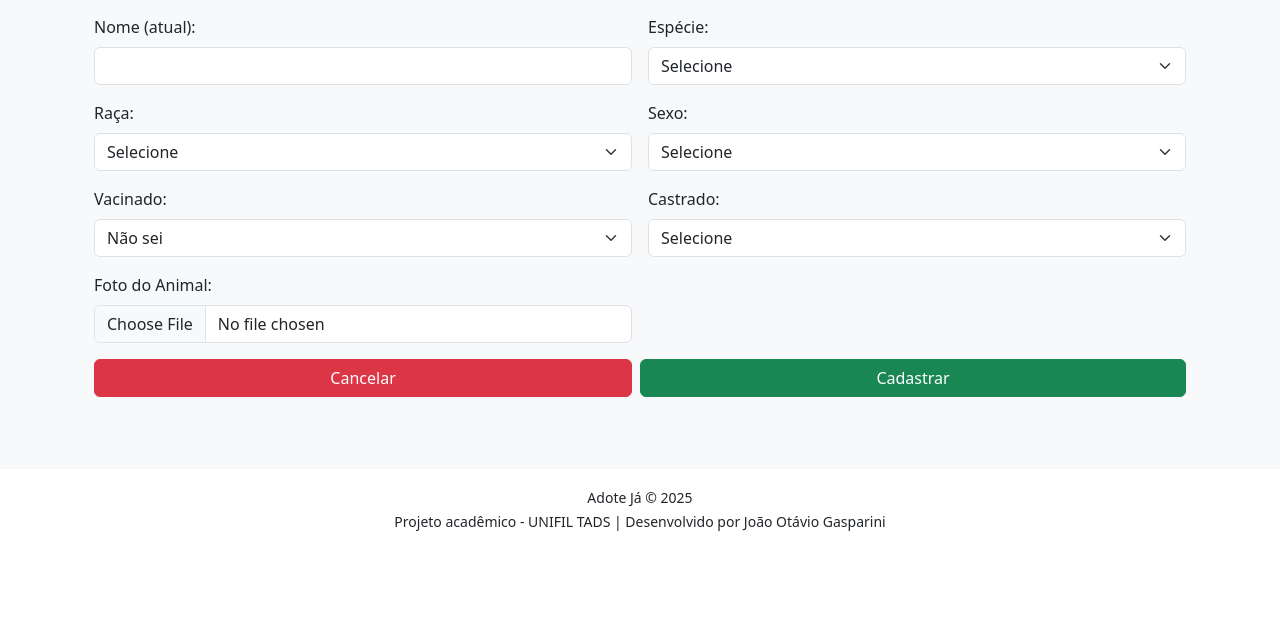
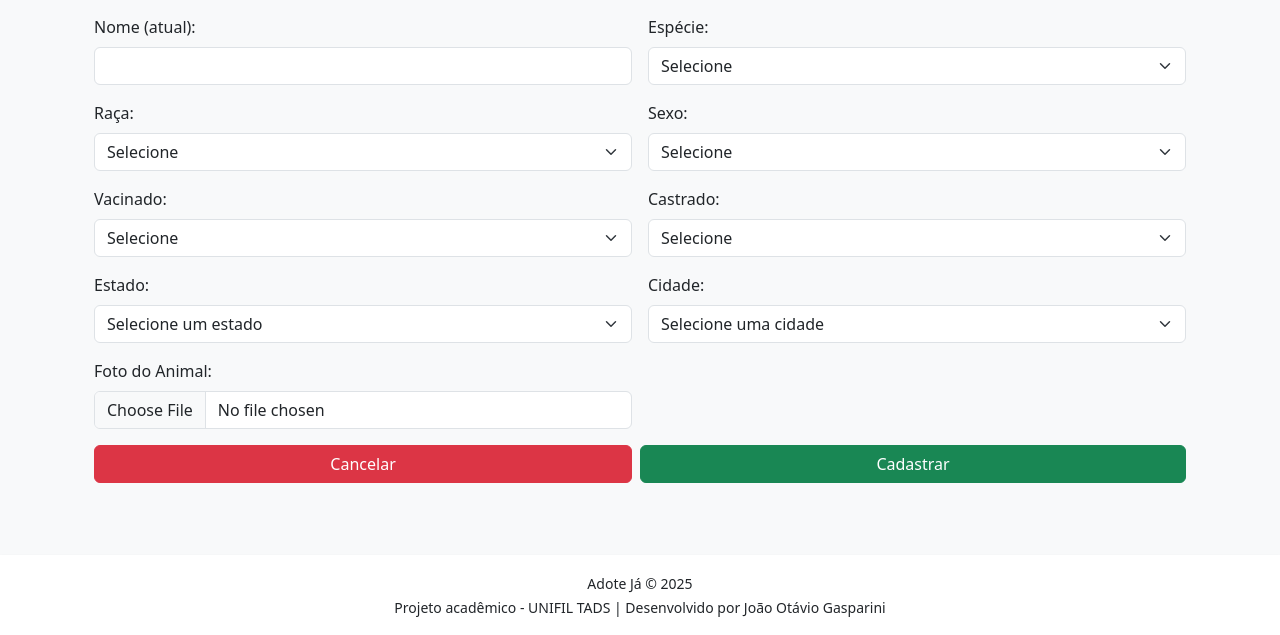
Before and after one commit to JoaoOtavioGRS/Adote-Ja, a Flask app: page /animal in a window 1280 px wide. Shown: the part 323-958 px from the top of the page. Before the commit the page ends 854 px from the top, so only its background shows below. Run offline with Flask 3, Linux system fonts and the light colour scheme; the visitor is signed in with stand-in values (Sample User, id 1); some libraries are stand-ins or nearby versions.

Commit message:
EDITAR FOTO DO PERFIL MAIS BONITA/ FUNCÇÃO DE DEFINIR A CIDADE E O ESTADO DO ANIMAL SENDO CADASTRADO, EM VEZ DE PUXAR DO USUÁRIO

```diff
--- a/app.py
+++ b/app.py
@@ -1,9 +1,9 @@
-from flask import Flask, render_template, request, redirect, url_for, flash, session
+from flask import Flask, render_template, request, redirect, url_for, flash, session, make_response
 from flask_sqlalchemy import SQLAlchemy
 from werkzeug.security import generate_password_hash, check_password_hash
 from werkzeug.utils import secure_filename
 import re
-from PIL import Image, UnidentifiedImageError
+from PIL import Image, UnidentifiedImageError, ExifTags
 from datetime import datetime, timedelta
 import pytz
 import os, json
@@ -25,7 +25,7 @@ EXTENSOES_PIL = {
 app = Flask(__name__)
 app.secret_key = 'u8Jk2f9Pq4vXz7MnB1yR3sT5aL0wQeU6'
 # Limite máximo de upload: 2 MB (ajuste conforme desejar)
-app.config['MAX_CONTENT_LENGTH'] = 2 * 1024 * 1024  # 2MB
+app.config['MAX_CONTENT_LENGTH'] = 5 * 1024 * 1024  # 2MB
 
 # Criar um serializer com uma chave secreta do Flask
 s = URLSafeTimedSerializer(app.secret_key)
@@ -97,6 +97,23 @@ class Animal(db.Model):
     ativo = db.Column(db.Boolean, default=True)
     data_validade = db.Column(db.DateTime, default=lambda: agora_sp() + timedelta(days=30))
 
+def corrigir_orientacao(imagem):
+    try:
+        for orientation in ExifTags.TAGS.keys():
+            if ExifTags.TAGS[orientation]=='Orientation':
+                break
+        exif=dict(imagem._getexif().items())
+
+        if exif[orientation] == 3:
+            imagem = imagem.rotate(180, expand=True)
+        elif exif[orientation] == 6:
+            imagem = imagem.rotate(270, expand=True)
+        elif exif[orientation] == 8:
+            imagem = imagem.rotate(90, expand=True)
+    except (AttributeError, KeyError, IndexError, TypeError):
+        # imagens sem EXIF ou sem orientação
+        pass
+    return imagem
 
 # Funções utilitárias
 def inativar_animais_vencidos():
@@ -239,7 +256,7 @@ def esqueci_senha():
         <p>Olá!</p>
 
         <p>Recebemos sua solicitação para redefinir a senha no sistema <strong>Adote Já 🐾</strong>.</p>
-        <p>Para criar uma nova senha, clique no botão abaixo (o link é válido por <strong>1 hora</strong>):</p>
+        <p>Para criar uma nova senha, clique no botão abaixo (o link é válido por <strong>10 minutos</strong>):</p>
 
         <div style="margin: 20px 0;">
             <a href="{link}"
@@ -265,7 +282,7 @@ def esqueci_senha():
 @app.route('/redefinir_senha/<token>', methods=['GET', 'POST'])
 def redefinir_senha(token):
     try:
-        email = s.loads(token, salt='recuperar-senha', max_age=3600)
+        email = s.loads(token, salt='recuperar-senha', max_age=600)
     except Exception:
         flash("O link é inválido ou expirou.", "danger")
         return redirect(url_for('login'))
@@ -336,6 +353,13 @@ def home():
         return render_template('home.html')
     return redirect(url_for('login'))
 
+# Decorador para evitar cache após logout
+@app.after_request
+def add_header(response):
+    response.headers['Cache-Control'] = 'no-store, no-cache, must-revalidate, post-check=0, pre-check=0, max-age=0'
+    response.headers['Pragma'] = 'no-cache'
+    response.headers['Expires'] = '0'
+    return response
 
 @app.route('/perfil')
 def perfil():
@@ -351,6 +375,8 @@ def editar_perfil():
         return redirect(url_for('login'))
 
     usuario = Usuario.query.get(session['usuario_id'])
+
+    EXTENSOES_PERMITIDAS = {'jpg', 'jpeg', 'png', 'gif', 'bmp', 'tiff', 'webp', 'jfif'}
 
     # ====== Carregar ESTADOS ======
     estados_path = os.path.join(DATA_DIR, 'estados.json')
@@ -400,9 +426,24 @@ def editar_perfil():
         foto = request.files.get('foto')
         if foto and foto.filename:
             nome_foto = secure_filename(foto.filename)
-            caminho_foto = os.path.join(app.config['UPLOAD_FOLDER_USUARIO'], nome_foto)
-            foto.save(caminho_foto)
-            usuario.foto = nome_foto
+            extensao = nome_foto.rsplit('.', 1)[-1].lower()
+
+            if extensao not in EXTENSOES_PERMITIDAS:
+                flash('Formato de arquivo não suportado. Envie apenas imagens.', 'danger')
+                return redirect(url_for('editar_perfil'))
+
+            # Tenta abrir a imagem para garantir que é válida
+            try:
+                imagem = Image.open(foto)
+                if imagem.mode in ("RGBA", "P"):
+                    imagem = imagem.convert("RGB")
+                imagem = imagem.resize((400, 400), Image.Resampling.LANCZOS)
+                caminho_foto = os.path.join(app.config['UPLOAD_FOLDER_USUARIO'], nome_foto)
+                imagem.save(caminho_foto)
+                usuario.foto = nome_foto
+            except UnidentifiedImageError:
+                flash('Arquivo inválido. Envie apenas imagens.', 'danger')
+                return redirect(url_for('editar_perfil'))
 
         # Alterar senha (opcional)
         senha_atual = request.form.get('senha_atual')
@@ -420,9 +461,22 @@ def editar_perfil():
             if senha_atual and not check_password_hash(usuario.senha, senha_atual):
                 erros['senha_atual'] = "Senha atual incorreta."
 
+            # Verifica se a senha atual está correta
+            if senha_atual and not check_password_hash(usuario.senha, senha_atual):
+                flash('Senha atual incorreta!', 'danger')
+                return redirect(url_for('editar_perfil'))
+
             if nova_senha and confirmar_senha and nova_senha != confirmar_senha:
                 erros['nova_senha'] = "Nova senha e confirmação não coincidem."
                 erros['confirmar_senha'] = "Nova senha e confirmação não coincidem."
+
+            # Verifica se a nova senha e confirmação batem
+            if nova_senha or confirmar_senha:  # Se algum dos campos foi preenchido
+                if nova_senha != confirmar_senha:
+                    flash('Nova senha e confirmação não coincidem!', 'danger')
+                    return redirect(url_for('editar_perfil'))
+                else:
+                    usuario.senha = generate_password_hash(nova_senha)
 
             if not erros and nova_senha:
                 usuario.senha = generate_password_hash(nova_senha)
@@ -465,6 +519,36 @@ def cadastrar_ou_editar_animal(id=None):
     if 'usuario_id' not in session:
         return redirect(url_for('login'))
 
+    # ------------------------------
+    # Carregar estados e cidades
+    BASE_DIR = os.path.dirname(os.path.abspath(__file__))
+    DATA_DIR = os.path.join(BASE_DIR, 'data')  # <-- pasta correta
+
+    # Estados
+    estados_path = os.path.join(DATA_DIR, 'estados.json')
+    with open(estados_path, 'r', encoding='utf-8') as f:
+        estados = json.load(f)['estados']
+
+    # Cidades por estado
+    cidades_dir = os.path.join(DATA_DIR, 'cidades')
+    cidades_por_estado = {}
+    if os.path.isdir(cidades_dir):
+        for arquivo in os.listdir(cidades_dir):
+            if arquivo.endswith('.json'):
+                caminho = os.path.join(cidades_dir, arquivo)
+                with open(caminho, 'r', encoding='utf-8') as f:
+                    data = json.load(f)
+                    for item in data.get('cidades', []):
+                        uf = item.get('id')
+                        nome = item.get('cidade')
+                        if uf and nome:
+                            cidades_por_estado.setdefault(uf, []).append(nome)
+
+    for uf in cidades_por_estado:
+        cidades_por_estado[uf].sort(key=lambda s: s.lower())
+    estados.sort(key=lambda e: e['estado'].lower())
+    # ------------------------------
+
     animal = None
     if id:
         animal = Animal.query.get_or_404(id)
@@ -479,6 +563,8 @@ def cadastrar_ou_editar_animal(id=None):
         sexo = request.form.get('sexo')
         vacinado = int(request.form.get("vacinado")) if request.form.get("vacinado") else 2
         castrado = int(request.form.get("castrado")) if request.form.get("castrado") else 2
+        estado = request.form['estado']
+        cidade = request.form['cidade']
         foto_file = request.files.get('foto')
 
         if animal is None:
@@ -491,11 +577,8 @@ def cadastrar_ou_editar_animal(id=None):
         animal.sexo = sexo
         animal.vacinado = vacinado
         animal.castrado = castrado
-
-        usuario = Usuario.query.get(session["usuario_id"])
-        if usuario:
-            animal.estado = usuario.estado
-            animal.cidade = usuario.cidade
+        animal.estado = estado
+        animal.cidade = cidade
 
         # Upload e processamento da foto
         if foto_file and foto_file.filename != '':
@@ -524,7 +607,12 @@ def cadastrar_ou_editar_animal(id=None):
         flash('Animal salvo com sucesso!', 'success')
         return redirect(url_for('meus_anuncios'))
 
-    return render_template('cadastrar_editar_animal.html', animal=animal)
+    return render_template(
+        'cadastrar_editar_animal.html',
+        animal=animal,
+        estados=estados,
+        cidades_por_estado=cidades_por_estado
+    )
 
 
 # LISTAR ANIMAIS
@@ -543,6 +631,7 @@ def listar_animais():
 
     query = Animal.query.join(Usuario)
 
+    # Filtros
     if especie and especie.strip():
         query = query.filter(Animal.especie == especie)
     if raca and raca.strip():
@@ -553,17 +642,17 @@ def listar_animais():
         query = query.filter(Animal.vacinado == 0)  # 0 = Sim
     if castrados:
         query = query.filter(Animal.castrado == 0)  # 0 = Sim
-    if estado and estado != "Indiferente":
-        query = query.filter(Usuario.estado == estado)
-    if cidade and cidade != "Indiferente":
-        query = query.filter(Usuario.cidade == cidade)
+    if estado and estado.strip() != "":
+        query = query.filter(Animal.estado == estado)
+    if cidade and cidade.strip() != "":
+        query = query.filter(Animal.cidade == cidade)
 
     animais = query.filter(Animal.ativo == True).order_by(Animal.criado_em.desc()).all()
 
-    cidades_query = db.session.query(Usuario.estado, Usuario.cidade) \
-        .join(Animal) \
+    # Obter apenas estados e cidades que possuem animais ativos
+    cidades_query = db.session.query(Animal.estado, Animal.cidade) \
         .filter(Animal.ativo == True) \
-        .group_by(Usuario.estado, Usuario.cidade) \
+        .group_by(Animal.estado, Animal.cidade) \
         .all()
 
     cidades_por_estado = {}
@@ -574,12 +663,15 @@ def listar_animais():
     for uf in cidades_por_estado:
         cidades_por_estado[uf].sort(key=lambda s: s.lower())
 
-    estados_lista = []
-    for e in json.load(open(os.path.join(DATA_DIR, 'estados.json'), encoding='utf-8'))['estados']:
-        if e['id'] in cidades_por_estado:
-            estados_lista.append(e)
-    estados_lista.sort(key=lambda e: e['estado'].lower())
+        # Carregar todos os estados, mas só incluir os que têm animais
+        estados_lista = []
+        with open(os.path.join(DATA_DIR, 'estados.json'), encoding='utf-8') as f:
+            for e in json.load(f)['estados']:
+                if e['id'] in cidades_por_estado:
+                    estados_lista.append(e)
+        estados_lista.sort(key=lambda e: e['estado'].lower())
 
+    # Atualizar dias para exclusão e inativar animais expirados
     houve_alteracao = False
     agora = agora_sp()
     for animal in animais:
--- a/templates/cadastrar_editar_animal.html
+++ b/templates/cadastrar_editar_animal.html
@@ -58,22 +58,51 @@
         </div>
 
         <!-- Vacinado -->
-        <div class="col-md-6">
+          <div class="col-md-6">
             <label for="vacinado" class="form-label">Vacinado:</label>
             <select class="form-select select2" name="vacinado" required>
-                <option value="2" {% if (animal and animal.vacinado == 2) or not animal %}selected{% endif %}>Não sei</option>
+                <option value="" {% if not animal %}selected{% endif %} disabled>Selecione</option>
                 <option value="0" {% if animal and animal.vacinado == 0 %}selected{% endif %}>Sim</option>
                 <option value="1" {% if animal and animal.vacinado == 1 %}selected{% endif %}>Não</option>
+                <option value="2" {% if animal and animal.vacinado == 2 %}selected{% endif %}>Não sei</option>
             </select>
         </div>
 
+
         <!-- Castrado -->
-        <div class="col-md-6">
+       <div class="col-md-6">
             <label for="castrado" class="form-label">Castrado:</label>
             <select class="form-select select2" name="castrado" required>
-                <option value="2" {% if (animal and animal.castrado == 2) or not animal %}selected{% endif %}>Selecione</option>
+                <option value="" {% if not animal %}selected{% endif %} disabled>Selecione</option>
                 <option value="0" {% if animal and animal.castrado == 0 %}selected{% endif %}>Sim</option>
                 <option value="1" {% if animal and animal.castrado == 1 %}selected{% endif %}>Não</option>
+                <option value="2" {% if animal and animal.castrado == 2 %}selected{% endif %}>Não sei</option>
+            </select>
+        </div>
+
+        <!-- Estado do Animal -->
+        <div class="col-md-6">
+            <label for="estado" class="form-label">Estado:</label>
+            <select class="form-select" id="estado" name="estado" required>
+                <option value="">Selecione um estado</option>
+                {% for estado in estados %}
+                    <option value="{{ estado.id }}" {% if animal and animal.estado == estado.id %}selected{% endif %}>
+                        {{ estado.estado }}
+                    </option>
+                {% endfor %}
+            </select>
+        </div>
+
+        <!-- Cidade do Animal -->
+        <div class="col-md-6">
+            <label for="cidade" class="form-label">Cidade:</label>
+            <select class="form-select" id="cidade" name="cidade" required>
+                <option value="">Selecione uma cidade</option>
+                {% if animal and animal.estado %}
+                    {% for c in cidades_por_estado[animal.estado] %}
+                        <option value="{{ c }}" {% if animal.cidade == c %}selected{% endif %}>{{ c }}</option>
+                    {% endfor %}
+                {% endif %}
             </select>
         </div>
 
@@ -203,5 +232,24 @@ $(document).ready(function() {
             });
         }
     });
+
+
+const cidadesPorEstado = {{ cidades_por_estado | tojson }};
+    const estadoSelect = document.getElementById('estado');
+    const cidadeSelect = document.getElementById('cidade');
+
+    estadoSelect.addEventListener('change', function() {
+        const uf = this.value;
+        cidadeSelect.innerHTML = '<option value="">Selecione uma cidade</option>';
+        if (uf && cidadesPorEstado[uf]) {
+            cidadesPorEstado[uf].forEach(function(cidade) {
+                const option = document.createElement('option');
+                option.value = cidade;
+                option.text = cidade;
+                cidadeSelect.appendChild(option);
+            });
+        }
+    });
+
 </script>
 {% endblock %}
--- a/templates/listar_animais.html
+++ b/templates/listar_animais.html
@@ -402,7 +402,7 @@ function atualizarCidades() {
     if (estado && cidadesPorEstado[estado]) {
         cidadesPorEstado[estado].forEach(c => {
             const option = $('<option>').val(c).text(c);
-            if (c === filtroCidade) option.prop('selected', true);
+            if (c === "{{ request.args.get('cidade','') }}") option.prop('selected', true);
             $cidade.append(option);
         });
     }
```
Also changed, not shown: templates/editar_perfil.html (+113 -25 lines), static/fotos_perfil/Adote_Ja.png, static/fotos_perfil/aniversario.png, static/fotos_perfil/aoldo.png, static/fotos_perfil/baiana.jfif, static/fotos_perfil/perfil_leve.jpg (deleted), static/uploads/img_animais/7729a0f2cef653b6e74d0d801edd53ba.jpg.
